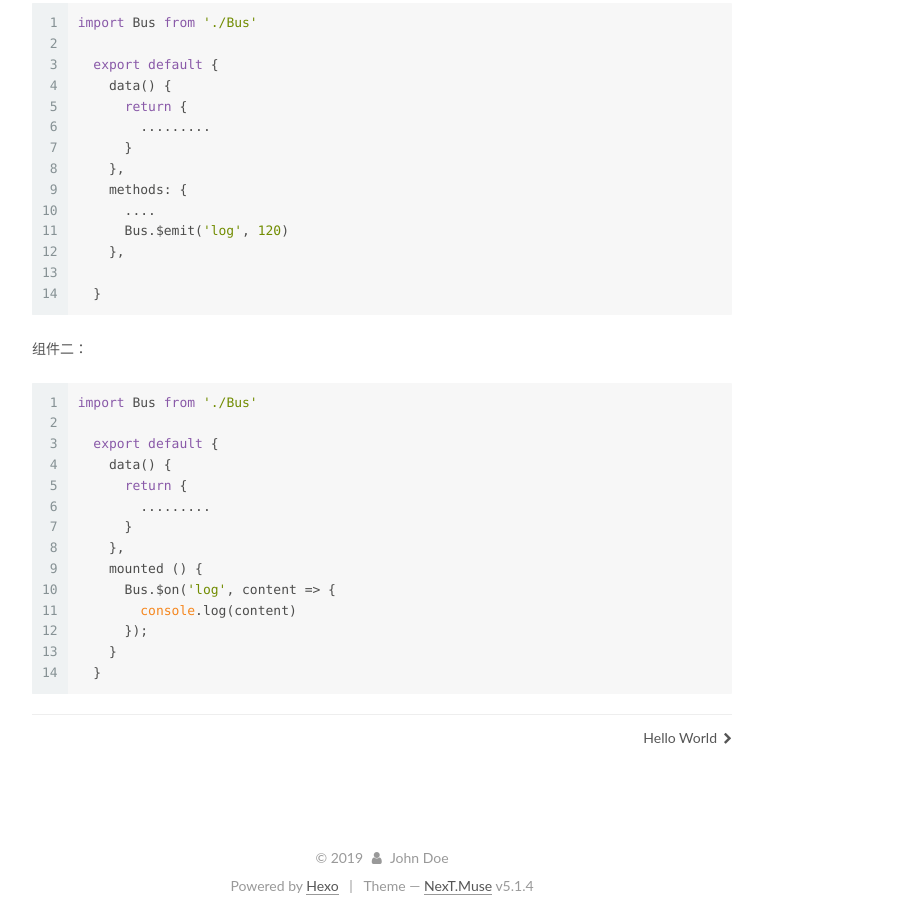
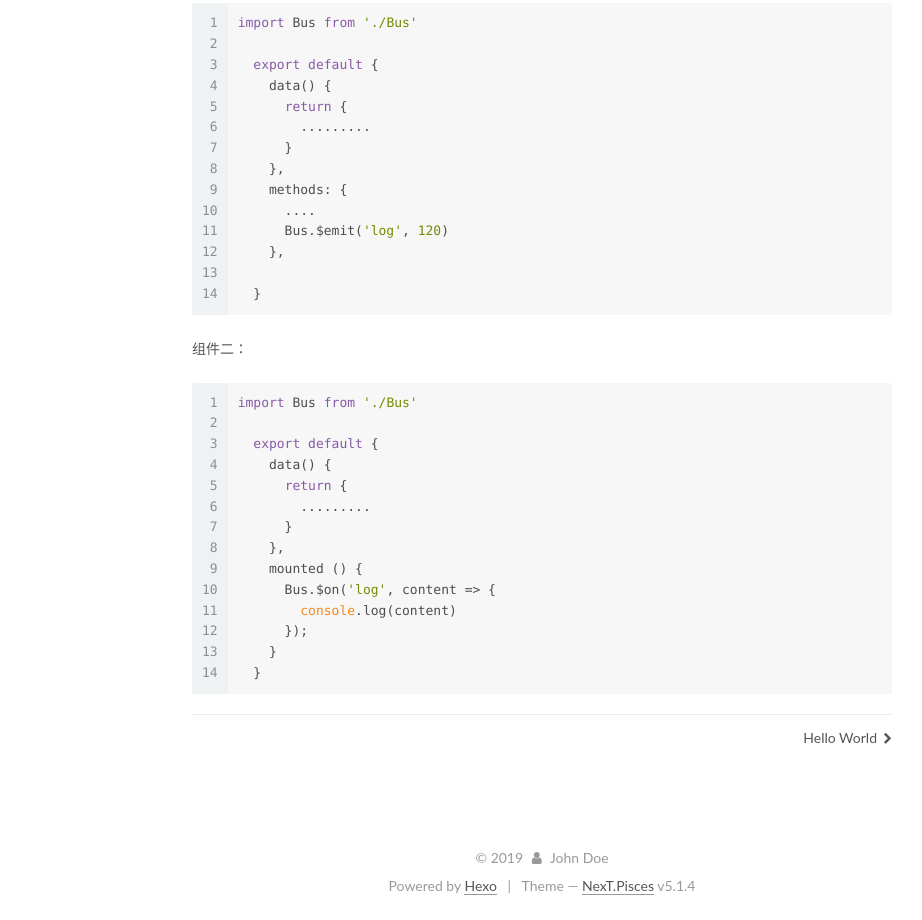
Before and after one commit to YaleWan/yalewan.github.io, a plain HTML site: page 2019/10/14/总线bus解决兄弟组件传值/index.html in a window 1280 px wide. Shown: the part 802-1722 px from the top of the page, without its empty margins (98-1020 px from the left). Drawn offline with Linux system fonts and the light colour scheme; files that its build step writes are made by us from their sources; files whose address does not match are found by name.

Commit message:
Site updated: 2019-12-19 12:40:38

```diff
--- a/2019/10/14/总线bus解决兄弟组件传值/index.html
+++ b/2019/10/14/总线bus解决兄弟组件传值/index.html
@@ -5,7 +5,7 @@
 
 
 
-<html class="theme-next muse use-motion" lang="en">
+<html class="theme-next pisces use-motion" lang="en">
 <head>
   <meta charset="UTF-8"/>
 <meta http-equiv="X-UA-Compatible" content="IE=edge" />
@@ -97,7 +97,7 @@
   var NexT = window.NexT || {};
   var CONFIG = {
     root: '/blog/',
-    scheme: 'Muse',
+    scheme: 'Pisces',
     version: '5.1.4',
     sidebar: {"position":"left","display":"post","offset":12,"b2t":false,"scrollpercent":false,"onmobile":false},
     fancybox: true,
@@ -494,7 +494,7 @@
 
 
 
-  <div class="theme-info">Theme &mdash; <a class="theme-link" target="_blank" href="https://github.com/iissnan/hexo-theme-next">NexT.Muse</a> v5.1.4</div>
+  <div class="theme-info">Theme &mdash; <a class="theme-link" target="_blank" href="https://github.com/iissnan/hexo-theme-next">NexT.Pisces</a> v5.1.4</div>
 
 
 
@@ -595,6 +595,13 @@
 
 
 
+  <script type="text/javascript" src="/blog/js/src/affix.js?v=5.1.4"></script>
+
+  <script type="text/javascript" src="/blog/js/src/schemes/pisces.js?v=5.1.4"></script>
+
+
+
+
   <script type="text/javascript" src="/blog/js/src/scrollspy.js?v=5.1.4"></script>
 <script type="text/javascript" src="/blog/js/src/post-details.js?v=5.1.4"></script>
 
```
Also changed, not shown: 2019/12/18/hello-world/index.html (+10 -3 lines), 2019/12/19/test/index.html (+10 -3 lines), archives/2019/10/index.html (+10 -3 lines), archives/2019/12/index.html (+10 -3 lines), archives/2019/index.html (+10 -3 lines), archives/index.html (+10 -3 lines), index.html (+10 -3 lines).
